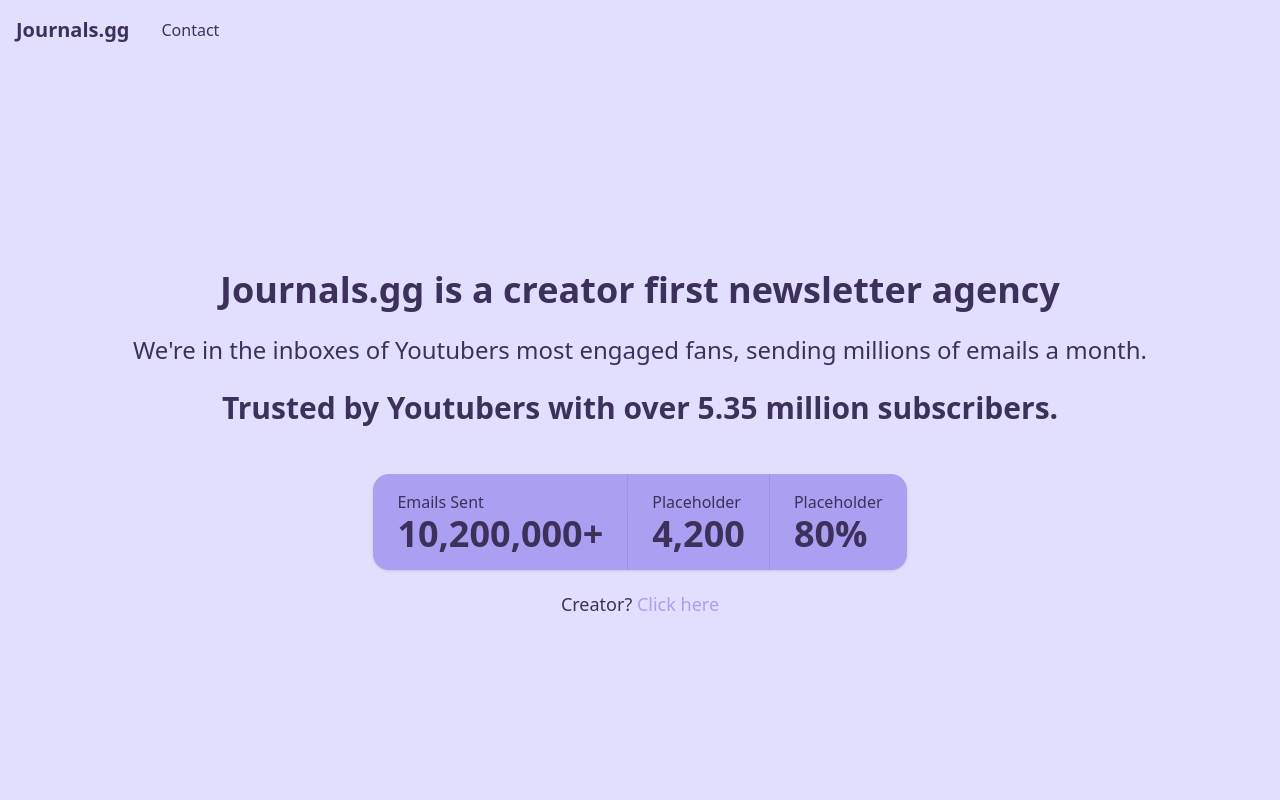
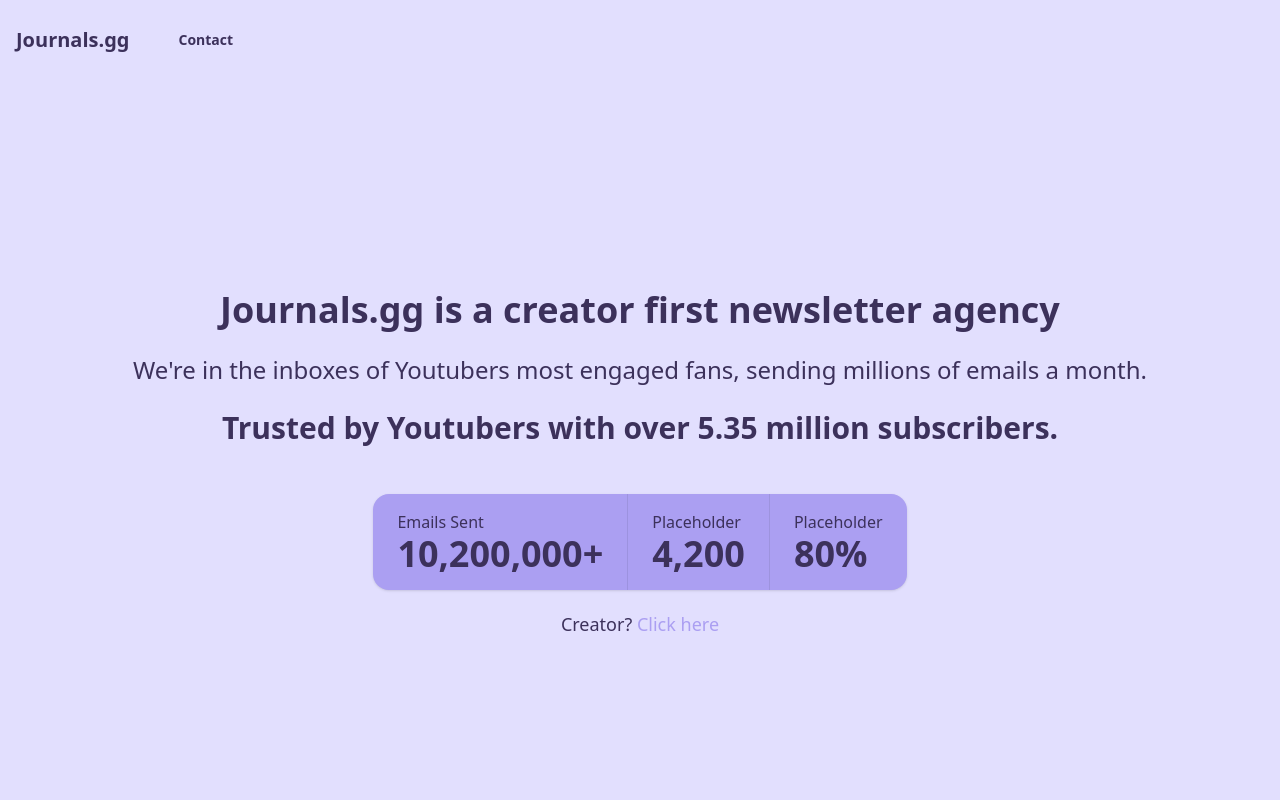
Before and after one commit to edwardfgt/journals-website-2024, a React (Vite) app: page / in a window 1280 px wide. Shown: the top 800 px of the page. Built offline with nearby package versions, Linux system fonts and the light colour scheme.

Commit message:
update navbar to use Daisyui buttons instead of links

```diff
--- a/src/components/Homepage.tsx
+++ b/src/components/Homepage.tsx
@@ -16,7 +16,6 @@
                     Our Industries
                 </h1>
             </div>
-
             <IndustrySection />
         </div>
     )
--- a/src/components/Navbar.tsx
+++ b/src/components/Navbar.tsx
@@ -7,7 +7,7 @@
             <div className="container mx-auto flex items-center">
                 <Link to="/" className="text-text font-bold text-xl pr-8">Journals.gg</Link>
                 <div className="space-x-4">
-                    <Link to="/contact" className="text-text hover:text-highlight">Contact</Link>
+                    <Link to="/contact" className="btn btn-ghost text-text hover:bg-highlight hover:text-white normal-case">Contact</Link>
                 </div>
             </div>
         </nav>
```
